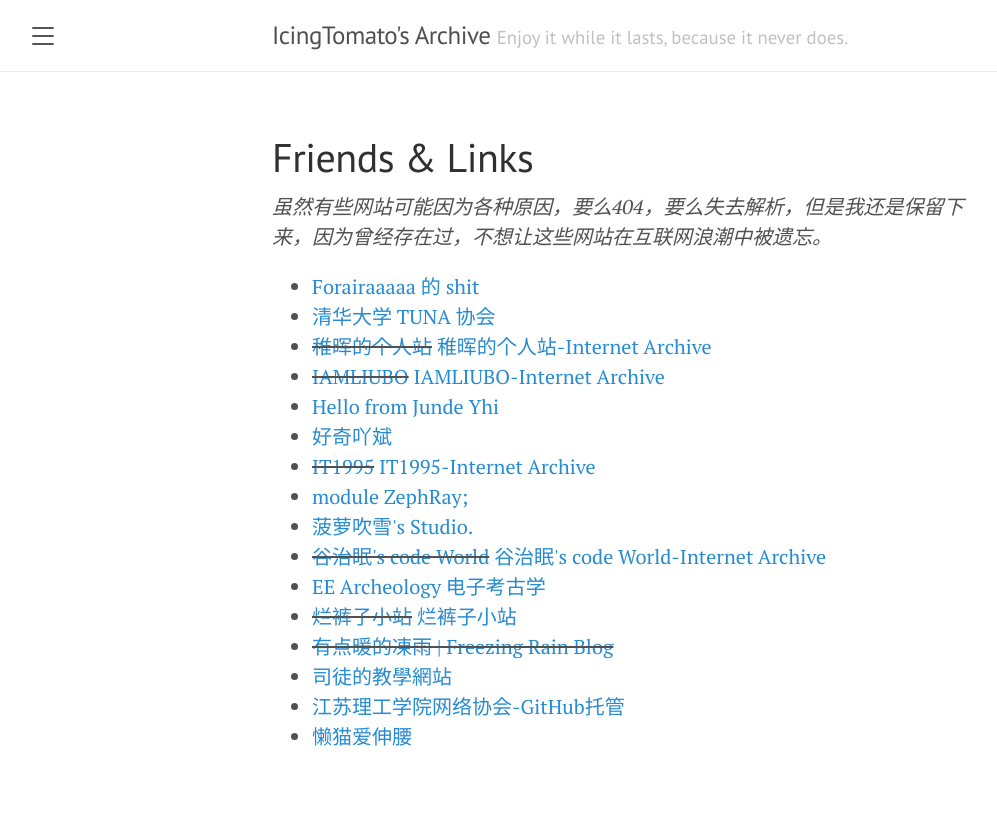
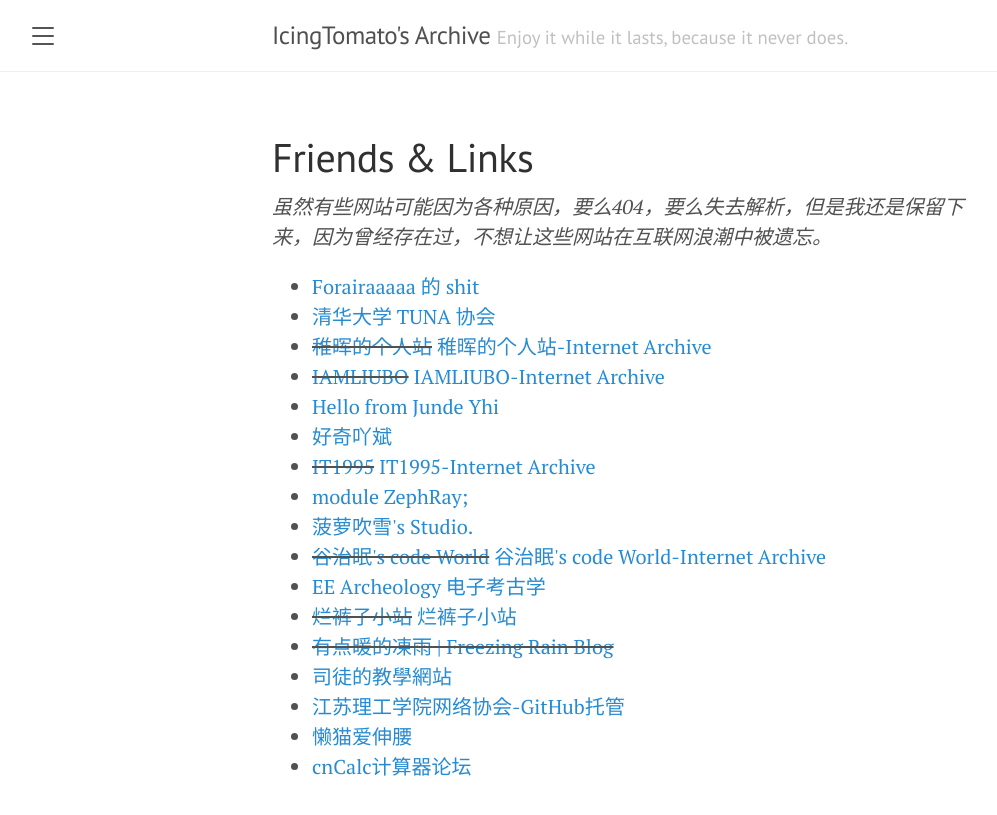
Before and after one commit to IcingTomato/icing.fun, a Jekyll site: the page built from friends.md, in a window 1280 px wide. Shown: the top 815 px of the page, without its empty margins (8-1005 px from the left). Built offline with Jekyll 4.4.1, drawn with Linux system fonts in a browser that asks for light colours.

Commit message:
Update: Updated friends.md

```diff
--- a/friends.md
+++ b/friends.md
@@ -25,5 +25,6 @@ title: Friends & Links
         <li><a href="https://steward-fu.github.io/website/index.htm">司徒的教學網站</a></li>
         <li><a href="https://jsutite.github.io/">江苏理工学院网络协会-GitHub托管</a></li>
         <li><a href="https://guokm.cn/">懒猫爱伸腰</a></li><!--郭克明-->
+        <li><a href="https://www.cncalc.org/">cnCalc计算器论坛</a></li>
     </ul>
 </div>
```
